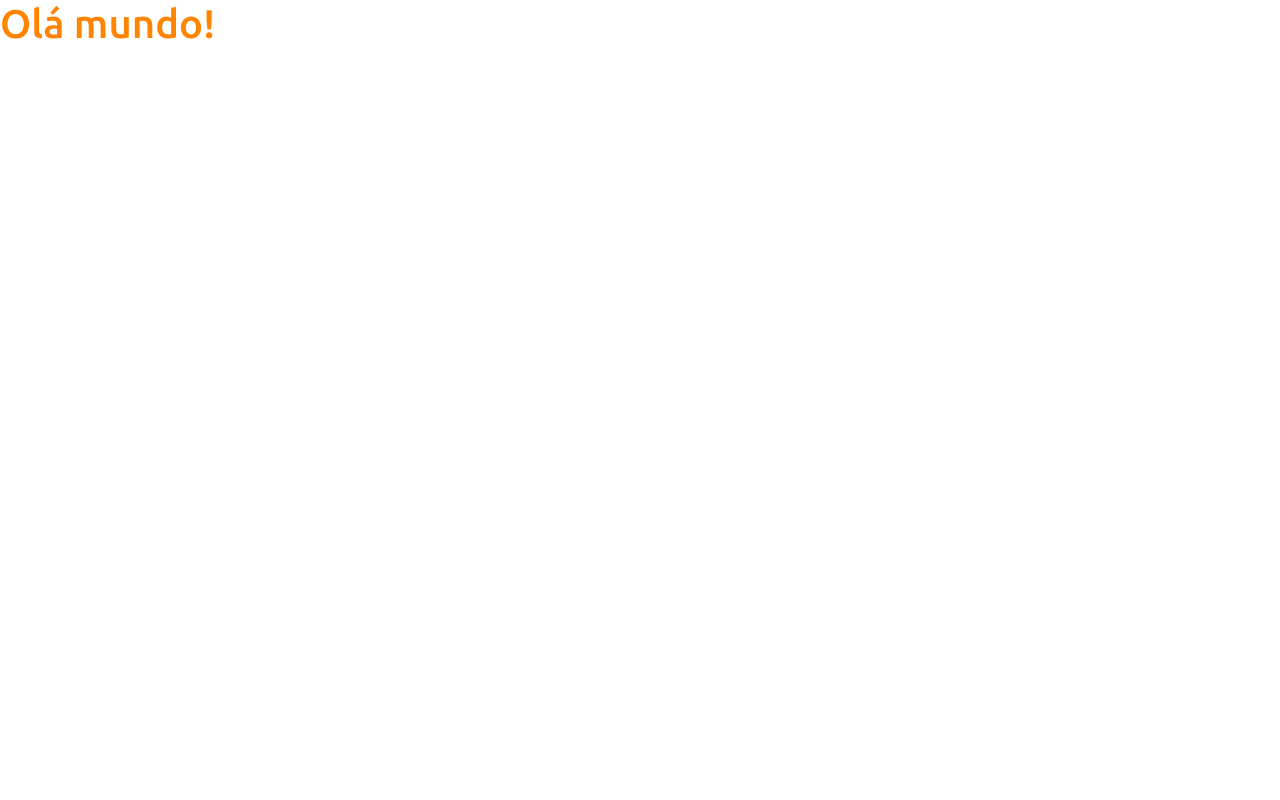
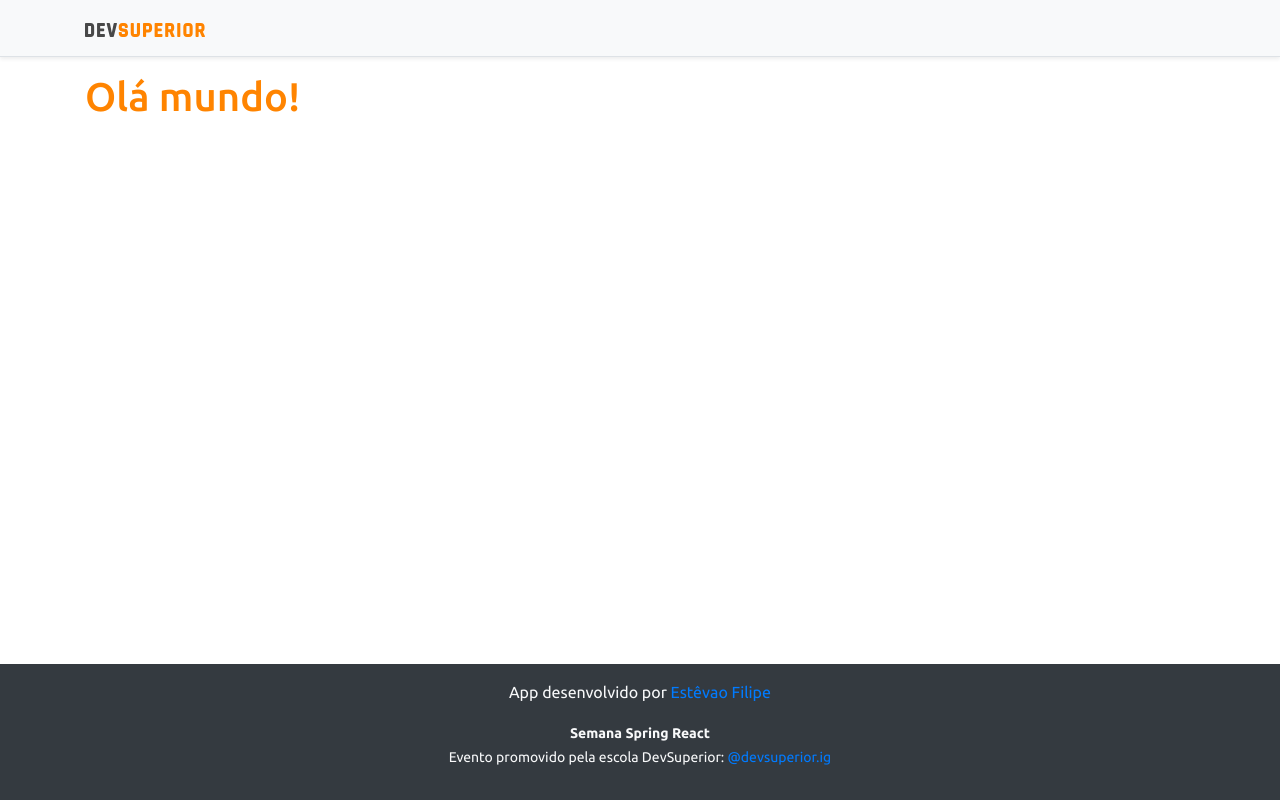
Before and after one commit to estevaof10/projetoVendas, a React (Create React App) app in the folder Frontend/: page / in a window 1280 px wide. Built offline with nearby package versions, Linux system fonts and the light colour scheme.

Commit message:
NavBar and Footer

```diff
--- a/Frontend/src/App.tsx
+++ b/Frontend/src/App.tsx
@@ -1,8 +1,15 @@
+import Footer from "./components/Footer";
+import NavBar from "./components/NavBar";
+
 function App() {
   return (
-    <div>
-      <h1 className="text-primary">Olá mundo!</h1>
-    </div>
+    <>
+      <NavBar />
+      <div className = "container">
+        <h1 className="text-primary">Olá mundo!</h1>
+      </div>
+      <Footer/>
+    </>
   );
 }
 
--- /dev/null
+++ b/Frontend/src/components/Footer/index.tsx
@@ -0,0 +1,14 @@
+
+function Footer() {
+    return (
+        <footer className="footer mt-auto py-3 bg-dark">
+            <div className="container">
+                <p className="text-light">App desenvolvido por <a href="https://github.com/estevaof10" target="_blank" rel="noreferrer">Estêvao Filipe</a></p>
+                <p className="text-light"><small><strong>Semana Spring React</strong><br />
+      Evento promovido pela escola DevSuperior: <a href="https://instagram.com/devsuperior.ig" target="_blank" rel="noreferrer">@devsuperior.ig</a></small></p>
+            </div>
+        </footer>
+    );
+}
+
+export default Footer;
--- /dev/null
+++ b/Frontend/src/components/NavBar/index.tsx
@@ -0,0 +1,15 @@
+import ImgDsDark  from "../../assets/img/ds_dark.svg";
+
+function NavBar() {
+    return (
+        <div className="d-flex flex-column flex-md-row align-items-center p-3 px-md-4 mb-3 bg-light border-bottom shadow-sm">
+            <div className="container">
+                <nav className="my-2 my-md-0 mr-md-3">
+                    <img src={ImgDsDark} alt="DevSuperior" width="120" />
+                </nav>
+            </div>
+        </div>
+    );
+}
+
+export default NavBar;
```
Also changed, not shown: Frontend/src/assets/img/ds_dark.svg (added).
